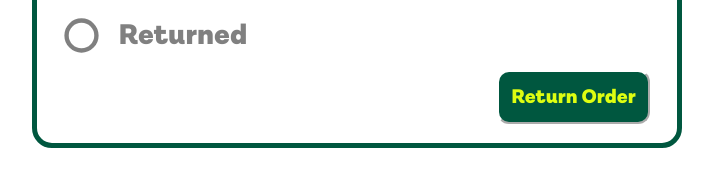
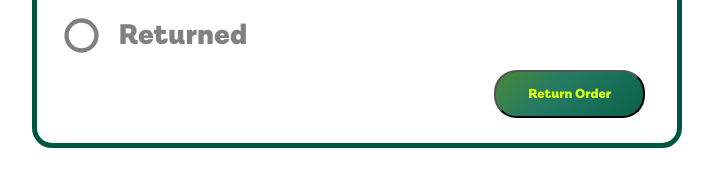
Before and after one commit to Nourankh20/Rabbitz-Front, a Next.js app: page /shipment in a window 1280 px wide. Shown: the part 1097-1271 px from the top of the page, without its empty margins (283-996 px from the left). Built offline with nearby package versions, Linux system fonts and the light colour scheme; a web font is replaced by a local one.

Commit message:
button changes

```diff
--- a/pages/shipment.js
+++ b/pages/shipment.js
@@ -14,6 +14,7 @@ import Swal from "sweetalert2";
 //FormFeedback,
 //} from "reactstrap";
 // import styles from "..styles/Home.module.css"
+
 import React, {useEffect, useState } from "react";
 import Link from "next/link";
 //#7a862f
@@ -194,17 +195,9 @@ export default function Home() {
               <detail className={returned}>Returned</detail>
             </check>
             <button
+            className={Styles.button3}
               onClick={handleOnClick}
-              style={{
-                color: "#defe11",
-                background: "#00573f",
-                padding: 12,
-                fontSize: 20,
-                marginLeft: 433,
-                borderColor: "white",
-                borderRadius: 12,
-                fontFamily: "MyWebFont"
-              }}>
+              >
               Return Order
             </button>
           </a>
@@ -274,7 +267,48 @@ export default function Home() {
           margin-left: 100px;
           font-family: "MyWebFont"
         }
+
         .button1 {background-color: #4CAF50;}
+
+        .button2 {
+          position: relative;
+          overflow: hidden;
+          height: 3rem;
+          padding: 0 2rem;
+          border-radius: 1.5rem;
+          background: gray;
+          background-size:400%;
+          color: #defe11;
+          font-family: "MyWebFont"
+        }
+
+        .button2:hover::before{
+          transform: scaleX(1);
+        }
+        .button2-content{
+          position:relative;
+          z-index: 1;
+        }
+        .button2::before {
+          content: "Return Order";
+          align-content: center;
+          justify-content: center;
+          position: absolute;
+          top:0;
+          left: 0;
+          transform: scaleX(0);
+          transform-origin: 0 50%;
+          width: 100%;
+          height: inherit;
+          border-radius: inherit;
+          background: linear-gradient(
+            83.2deg,
+            #247860 10.8%,
+            #00573f 94.3%
+          );
+          transition: all 0.475s;
+        }
+
         .title a {
           background: #00573f;
           text-decoration: none;
@@ -393,3 +427,13 @@ export default function Home() {
     </div>
   );
 }
+// style={{
+//   color: "#defe11",
+//   background: "#00573f",
+//   padding: 12,
+//   fontSize: 20,
+//   marginLeft: 433,
+//   borderColor: "white",
+//   borderRadius: 12,
+//   fontFamily: "MyWebFont"
+// }}
--- a/styles/shipping.module.css
+++ b/styles/shipping.module.css
@@ -100,3 +100,84 @@
     display: flex;
     font-family: 'MyWebFont';
   }
+  .button2 {
+    position: relative;
+    overflow: hidden;
+    height: 3rem;
+    padding: 0 2rem;
+    border-radius: 1.5rem;
+    background: gray;
+    background-size:400%;
+    color: #defe11;
+    font-family: "MyWebFont";
+    margin-left: 430px;
+    place-content: center;
+    align-content: center;
+    justify-content: center;
+    text-align: center;
+  }
+
+  .button2:hover::before{
+    transform: scaleX(1);
+    text-align: center;
+    place-content: center;
+    align-content: center;
+    justify-content: center;
+  }
+  .button2-content{
+    position:relative;
+    z-index: 1;
+    text-align: center;
+  }
+  .button2::before {
+    content: "Return Order";
+    text-align: center;
+    place-content: center;
+    align-content: center;
+    justify-content: center;
+    position: absolute;
+    top: 0;
+    left: 0;
+    transform: scaleX(0);
+    transform-origin: 0 50%;
+    width: 100%;
+    height: inherit;
+    border-radius: inherit;
+    background: linear-gradient(
+      83.2deg,
+      #247860 10.8%,
+      #00573f 94.3%
+    );
+    transition: all 0.475s;
+  }
+  .button3 {
+    height: 3rem;
+    padding: 0 2rem;
+    border-radius: 1.4rem;
+    background: linear-gradient(
+      -45deg,
+      #00573f,
+      #247a62,
+      #6c9610,
+      #a6be0d,
+      #00573f
+    );
+    background-size:400%;
+    background-position: 90% 0;
+    color: #defe11;
+    font-family: "MyWebFont";
+    margin-left: 430px;
+    place-content: center;
+    align-content: center;
+    justify-content: center;
+    text-align: center;
+    transition: background 0.8s;
+  }
+  .button3:hover {
+    background-position: 190% 50%;
+  }
+  .button3:active {
+    opacity: 0.5;
+    color: #defe11;
+    cursor: grabbing;
+  }
```
